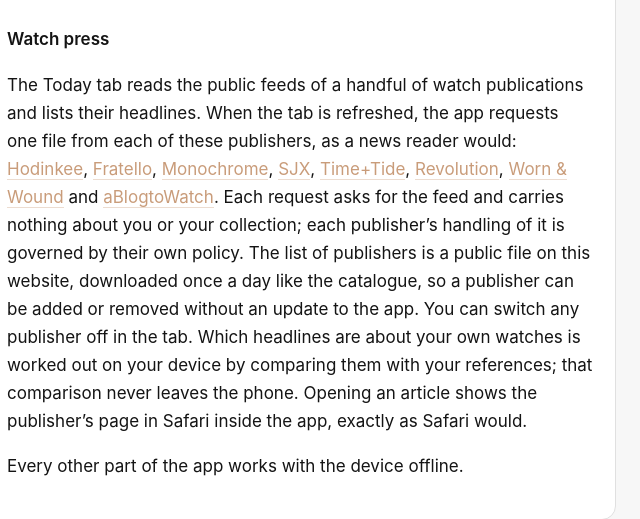
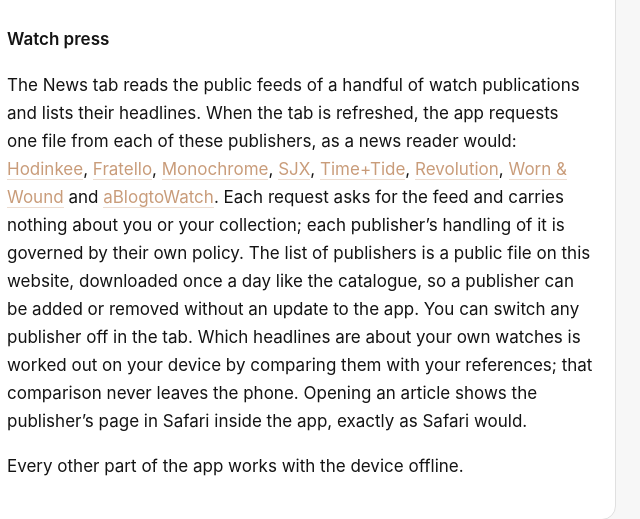
Before and after one commit to kasper-wq/rotorfolio, a plain HTML site: page privacy.html in a window 1280 px wide. Shown: the part 2998-3517 px from the top of the page, 340-980 px from the left. Drawn offline with Linux system fonts and the light colour scheme.

Commit message:
Privacy: the tab is called News now
Co-Authored-By: Claude Opus 5.5 <noreply@anthropic.com>

```diff
--- a/privacy.html
+++ b/privacy.html
@@ -60,7 +60,7 @@
 <h3>Reference clock</h3>
 <p>When you use Set to time, the app asks a public time server (Apple’s, or the NTP pool) for the current time. The request contains no data.</p>
 <h3>Watch press</h3>
-<p>The Today tab reads the public feeds of a handful of watch publications and lists their headlines. When the tab is refreshed, the app requests one file from each of these publishers, as a news reader would: <a href="https://www.hodinkee.com">Hodinkee</a>, <a href="https://www.fratellowatches.com">Fratello</a>, <a href="https://monochrome-watches.com">Monochrome</a>, <a href="https://watchesbysjx.com">SJX</a>, <a href="https://timeandtidewatches.com">Time+Tide</a>, <a href="https://revolutionwatch.com">Revolution</a>, <a href="https://wornandwound.com">Worn &amp; Wound</a> and <a href="https://www.ablogtowatch.com">aBlogtoWatch</a>. Each request asks for the feed and carries nothing about you or your collection; each publisher’s handling of it is governed by their own policy. The list of publishers is a public file on this website, downloaded once a day like the catalogue, so a publisher can be added or removed without an update to the app. You can switch any publisher off in the tab. Which headlines are about your own watches is worked out on your device by comparing them with your references; that comparison never leaves the phone. Opening an article shows the publisher’s page in Safari inside the app, exactly as Safari would.</p>
+<p>The News tab reads the public feeds of a handful of watch publications and lists their headlines. When the tab is refreshed, the app requests one file from each of these publishers, as a news reader would: <a href="https://www.hodinkee.com">Hodinkee</a>, <a href="https://www.fratellowatches.com">Fratello</a>, <a href="https://monochrome-watches.com">Monochrome</a>, <a href="https://watchesbysjx.com">SJX</a>, <a href="https://timeandtidewatches.com">Time+Tide</a>, <a href="https://revolutionwatch.com">Revolution</a>, <a href="https://wornandwound.com">Worn &amp; Wound</a> and <a href="https://www.ablogtowatch.com">aBlogtoWatch</a>. Each request asks for the feed and carries nothing about you or your collection; each publisher’s handling of it is governed by their own policy. The list of publishers is a public file on this website, downloaded once a day like the catalogue, so a publisher can be added or removed without an update to the app. You can switch any publisher off in the tab. Which headlines are about your own watches is worked out on your device by comparing them with your references; that comparison never leaves the phone. Opening an article shows the publisher’s page in Safari inside the app, exactly as Safari would.</p>
 <p>Every other part of the app works with the device offline.</p>
 </section>
 
```
